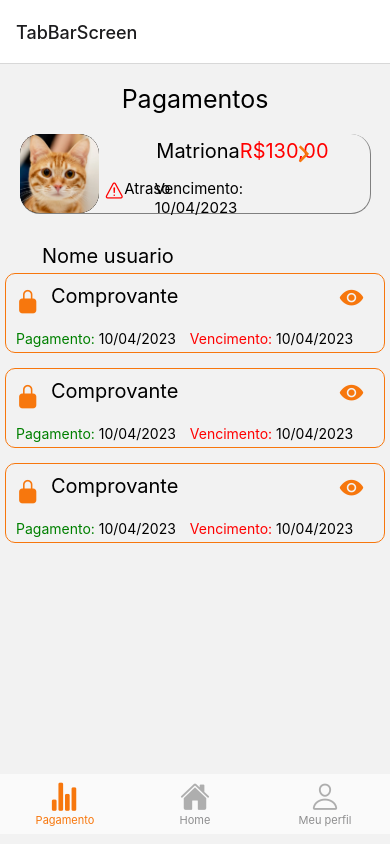
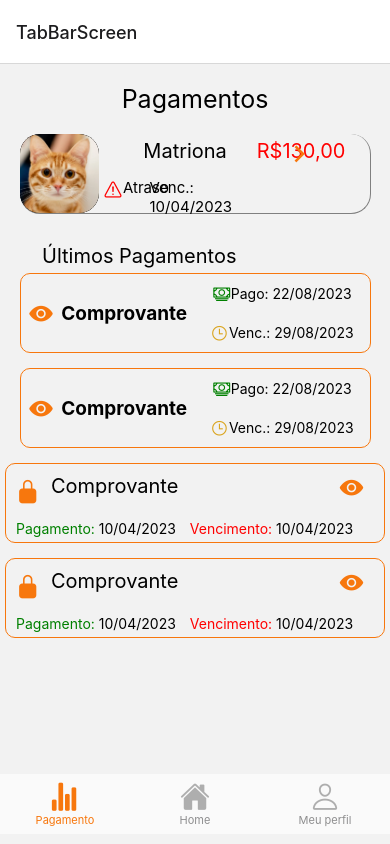
Before and after one commit to alexandy7/VanGo, a React Native app: screen /Pagamento in a window 390 px wide. Built offline with nearby package versions, Linux system fonts and the light colour scheme.

Commit message:
novo card de anexar boleto

```diff
--- /dev/null
+++ b/Src/Componentes/Common/CardComprovante.jsx
@@ -0,0 +1,88 @@
+import React from "react";
+import { View, StyleSheet, Text, TouchableOpacity, Image } from "react-native";
+import { Ionicons } from '@expo/vector-icons'
+
+export default function CardComprovante({item})
+{
+
+    return(
+        <View style={styles.container}>
+            <View style={styles.divanexo}>
+                <Ionicons name='eye' size={25} color='#F7770D'/>
+                <Text style={styles.textocomprovante}>Comprovante</Text>
+            </View>
+
+            <View style={styles.divinfos}>
+                <View style={styles.divpagamento}>
+                    <Ionicons name='cash-outline' size={18} color='green'/>
+                    <Text style={styles.textopagamento}>Pago: 22/08/2023</Text>
+                </View>
+
+                <View style={styles.divvencimento}>
+                    <Ionicons name='time-outline' size={18} color='goldenrod'/>
+                    <Text style={styles.textovencimento}>Venc.: 29/08/2023</Text>
+                </View>
+            </View>
+        </View>
+    )
+}
+
+const styles = StyleSheet.create({
+    container: {
+        width: "90%",
+        height: 80,
+        borderColor: '#F7770D',
+        borderRadius: 10,
+        alignSelf: 'center',
+        borderWidth: 1,
+        marginBottom: 15,
+        display: "flex",
+        flexDirection: "row"
+    },
+
+    divanexo: {
+        height: 78,
+        width: "50%",
+        display: "flex",
+        alignItems: "center",
+        justifyContent: "space-evenly",
+        flexDirection: "row",
+    },
+
+    textocomprovante:{
+        fontSize: 19,
+        fontWeight: "bold",
+        position: "relative",
+    },
+
+    divinfos: {
+        display: "flex",
+        flexDirection: "column",
+        width: "50%",
+        height: 78
+    },
+
+    divpagamento:{
+        display: "flex",
+        flexDirection: "row",
+        justifyContent: "center",
+        alignItems: "center",
+        height: 39
+    },
+
+    textopagamento:{
+        fontSize: 14,
+    },
+
+    divvencimento:{
+        display: "flex",
+        flexDirection: "row",
+        justifyContent: "center",
+        alignItems: "center",
+        height: 39,
+    },
+
+    textovencimento: {
+        fontSize: 14
+    }
+})
--- a/Src/Componentes/Common/CardPagamento.jsx
+++ b/Src/Componentes/Common/CardPagamento.jsx
@@ -28,12 +28,10 @@ export default function CardPagamento({item})
                         <Text style={styles.situacao}>Atraso</Text>
                     </View>
 
-                    <Text style={styles.vencimento}>Vencimento: 10/04/2023</Text>
+                    <Text style={styles.vencimento}>Venc.: 10/04/2023</Text>
 
                 </View>
-
             </View>
-
         </View>
     )
 }
@@ -71,8 +69,8 @@ const styles = StyleSheet.create({
         display: "flex",
         flexDirection: "row",
         justifyContent: "space-between",
-        width: "80%",
-        height: 40,
+        width: "75%",
+        height: 39,
         position: "relative",
         top: 5
     },
@@ -85,7 +83,7 @@ const styles = StyleSheet.create({
 
     fatura: {
         position:"relative",
-        left: "30%",
+        left: "50%",
         fontSize: 20,
         color: "red"
     },
@@ -99,8 +97,8 @@ const styles = StyleSheet.create({
         display: "flex",
         flexDirection: "row",
         justifyContent: "space-between",
-        width: "80%",
-        height: 40,
+        width: "75%",
+        height: 39,
         position: "relative",
         top: 5
     },
@@ -123,6 +121,6 @@ const styles = StyleSheet.create({
     vencimento: {
         position: "relative",
         fontSize: 15,
-        right: "5%"
+        right: "10%"
     }
 })
--- a/Src/Componentes/Common/NotificacaoPagamento.jsx
+++ /dev/null
@@ -1,127 +0,0 @@
-import React from "react";
-import { View, StyleSheet, Text, TouchableOpacity, Image } from "react-native";
-import { Ionicons } from '@expo/vector-icons'
-
-export default function NotificacaoDePagamento({item}) {
-
-
-    return (
-        <View style={styles.geral}>
-                <View style={styles.geral2}>
-                    <View style={styles.divimagem}>
-                        <Image source={require('../../../assets/gato.jpg')} style={styles.imageicon}/>
-                    </View>
-
-                    <View style={styles.title}>
-                        <Text style={styles.nomecliente}>Mariona2</Text>
-                        <Text style={styles.valorpagamento}>R$120,00</Text>
-                        <TouchableOpacity style={styles.icon2}>
-                        <Ionicons name="chevron-forward-outline" size={25} color='#F7770D'/>
-                        </TouchableOpacity>
-                    </View>
-
-
-
-                    <View style={styles.datas}>
-                        <View style={styles.infos}>
-                        <Ionicons style={styles.icon3} name="warning-outline" size={17} color='red'/>
-                            <Text style={styles.espacamento}>Em atraso</Text>
-                            <Text style={{ color:'red'}}>Vencimento: </Text>
-                            <Text>10/04/2023</Text>
-                        </View>
-                    </View>
-                </View>
-
-
-        </View>
-    )
-}
-
-const styles = StyleSheet.create({
-    geral: {
-        flex: 1,
-        marginBottom: 15
-    },
-
-    geral2: {
-        width: 380,
-        height: 80,
-        borderColor: 'grey',
-        borderRadius: 20,
-        top: 0,
-        alignSelf: 'center',
-        borderBottomWidth: 1,
-        shadowRadius: 10,
-    },
-
-    divimagem:{
-        height: 70,
-        width: 70,
-        position: "relative"
-    },
-
-    title: {
-        display: "flex",
-        flexDirection: 'row',
-        bottom: 60,
-        left: 80
-    },
-    nomecliente: {
-        fontSize: 20,
-        marginLeft: 10
-    },
-
-    valorpagamento: {
-        fontSize: 20,
-        marginLeft: 80,
-        color: "red"
-    },
-
-    infos: {
-        flexDirection: 'row',
-        marginBottom: 20,
-        position: "relative",
-        left: "250%",
-        justifyContent: "flex-end"
-    },
-
-    datas:{
-        position:'absolute',
-        bottom: -15,
-        left: 10
-    },
-
-
-    vencimento: {
-        flexDirection: 'row',
-
-    },
-
-    icon: {
-        top: 4
-    },
-
-    icon2:{
-        position: 'relative',
-        display: "flex",
-        left: 10
-
-    },
-
-    icon3:{
-        position:"relative"
-    },
-
-    espacamento:{
-        marginRight: 10,
-    },
-
-    imageicon:{
-        height: "100%",
-        width: "100%",
-        position: "relative",
-        left: 5,
-        top: 5
-
-    }
-})
--- a/Src/Pages/Pagamento/Pagamento.jsx
+++ b/Src/Pages/Pagamento/Pagamento.jsx
@@ -2,8 +2,8 @@ import { ScrollView, StyleSheet, Text, View, Image } from "react-native";
 import { useEffect, useState} from "react";
 import ComprovanteEnviado from "../../Componentes/Common/ComprovanteEnviado"
 import Api from "../../services/Api";
-import NotificacaoDePagamento from "../../Componentes/Common/NotificacaoPagamento";
 import CardPagamento from "../../Componentes/Common/CardPagamento";
+import CardComprovante from "../../Componentes/Common/CardComprovante";
 
 export default function Pagamento() {
 
@@ -36,11 +36,12 @@ export default function Pagamento() {
             <CardPagamento></CardPagamento>
 
             <View style={styles.pagamentoAtual}>
-                <Text style={styles.nomeusuario}>Nome usuario</Text>
+                <Text style={styles.nomeusuario}>Últimos Pagamentos</Text>
             </View>
 
         <View>
-            <ComprovanteEnviado/>
+            <CardComprovante></CardComprovante>
+            <CardComprovante></CardComprovante>
             <ComprovanteEnviado/>
             <ComprovanteEnviado/>
         </View>
```
